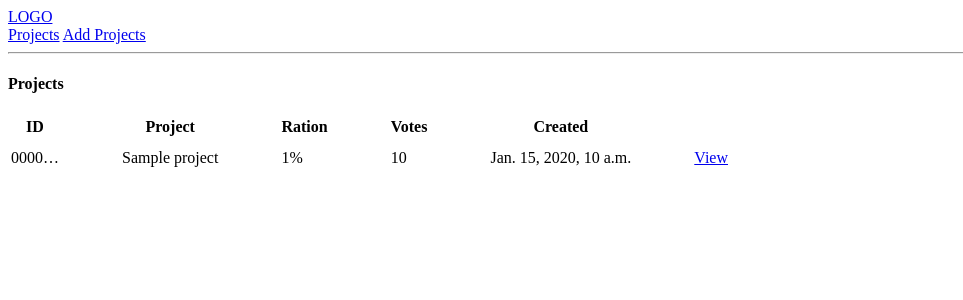
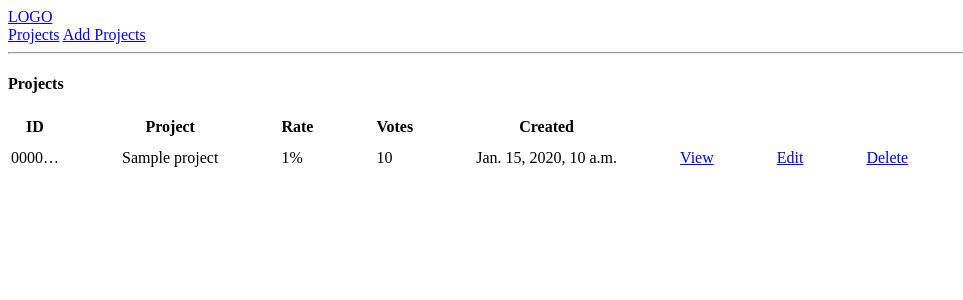
Before and after one commit to saida93522/project_search, a Django app: page /projects/ in a window 1280 px wide. Shown: the top 300 px of the page, without its empty margins (0-963 px from the left). Run offline with Django 3.2, Linux system fonts and the light colour scheme; tables that the repository leaves empty hold one stand-in row (values such as "Sample post").

Commit message:
feat: add,edit,delete project

```diff
--- a/projects/forms.py
+++ b/projects/forms.py
@@ -5,4 +5,4 @@ from .models import Project, Review, Tag
 class ProjectForm(ModelForm):
     class Meta:
         model = Project
-        fields = '__all__'
+        fields = ['title','description', 'demo_link','source_link','tags']
--- a/projects/templates/projects/project_form.html
+++ b/projects/templates/projects/project_form.html
@@ -1,8 +1,8 @@
 {% extends 'main.html' %} {% block content %}
 <h1>Project Form</h1>
-<form method="POST">
-  {% csrf_token %} {% for field in form %} {{field.label}} {{field}} {% endfor
-  %}
+<form action="" method="POST">
+  {% csrf_token %} {{form.as_p}}
+
   <input type="submit" />
 </form>
 {% endblock %}
--- a/projects/templates/projects/projects.html
+++ b/projects/templates/projects/projects.html
@@ -16,9 +16,11 @@
   <tr>
     <th>ID</th>
     <th>Project</th>
-    <th>Ration</th>
+    <th>Rate</th>
     <th>Votes</th>
     <th>Created</th>
+    <th></th>
+    <th></th>
   </tr>
   {% for project in projects %}
   <tr>
@@ -28,6 +30,8 @@
     <td>{{ project.vote_total }}</td>
     <td>{{ project.created }}</td>
     <td><a href="{% url 'project' project.id %}"> View </a></td>
+    <td><a href="{% url 'edit-project' project.id %}"> Edit </a></td>
+    <td><a href="{% url 'delete-project' project.id %}"> Delete </a></td>
   </tr>
   {% endfor %}
 </table>
--- a/projects/urls.py
+++ b/projects/urls.py
@@ -5,5 +5,7 @@ urlpatterns = [
     path('', views.home, name='home'),
     path('projects/', views.projects, name='projects'),
     path('project/<str:pk>/', views.single_project, name='project'),
-    path('create-project/', views.create_project, name='create-project')
+    path('create-project/', views.create_project, name='create-project'),
+    path('edit-project/<str:pk>/', views.edit_project, name='edit-project'),
+    path('delete-project/<str:pk>/', views.delete_project, name='delete-project')
 ]
--- a/projects/views.py
+++ b/projects/views.py
@@ -1,4 +1,4 @@
-from django.shortcuts import render
+from django.shortcuts import render, redirect
 from  .models import Project, Review, Tag
 # Create your views here.
 from django.shortcuts import render
@@ -22,5 +22,32 @@ def single_project(request,pk):
 
 def create_project(request):
     form = ProjectForm() #extensiate from projectForm
+    if request.method == 'POST':
+        form = ProjectForm(request.POST)
+        if form.is_valid():
+            form.save()
+            return redirect('projects')
+
     context = {'form':form}
     return render(request,'projects/project_form.html', context )
+
+
+def edit_project(request,pk):
+    project = Project.objects.get(id=pk)
+    form = ProjectForm(instance=project)
+    if request.method == 'POST':
+        form = ProjectForm(request.POST, instance=project)
+        if form.is_valid():
+            form.save()
+            return redirect('projects')
+
+    context = {'form':form}
+    return render(request,'projects/project_form.html', context )
+
+def delete_project(request,pk):
+    project = Project.objects.get(id=pk)
+    if request.method == 'POST':
+        project.delete()
+        return redirect('projects')
+    context = {'object':project}
+    return render(request,'projects/delete_template.html', context )
--- a/templates/navbar.html
+++ b/templates/navbar.html
@@ -2,5 +2,6 @@
 <br />
 <a href="{% url 'projects' %}">Projects</a>
 <a href="{% url 'create-project' %}">Add Projects</a>
+
 <br />
 <hr />
```
Also changed, not shown: projects/templates/projects/delete_template.html (added, +9 -0 lines).
